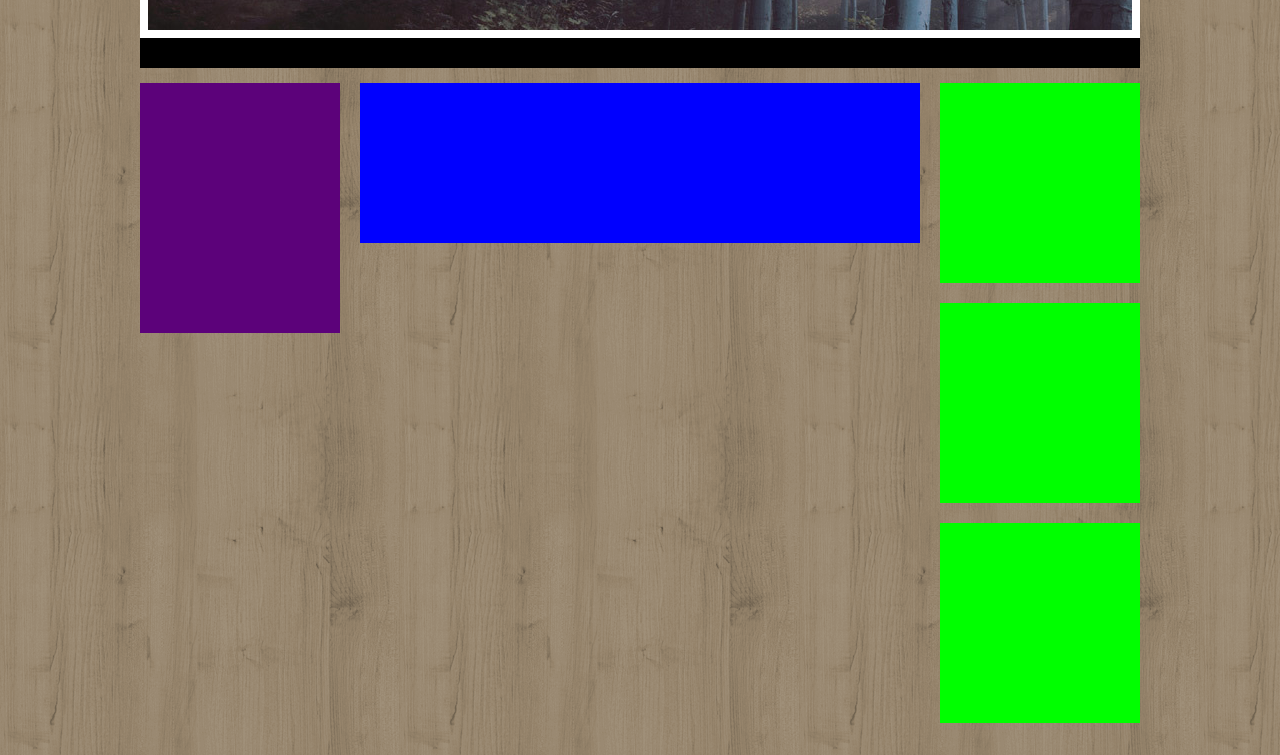
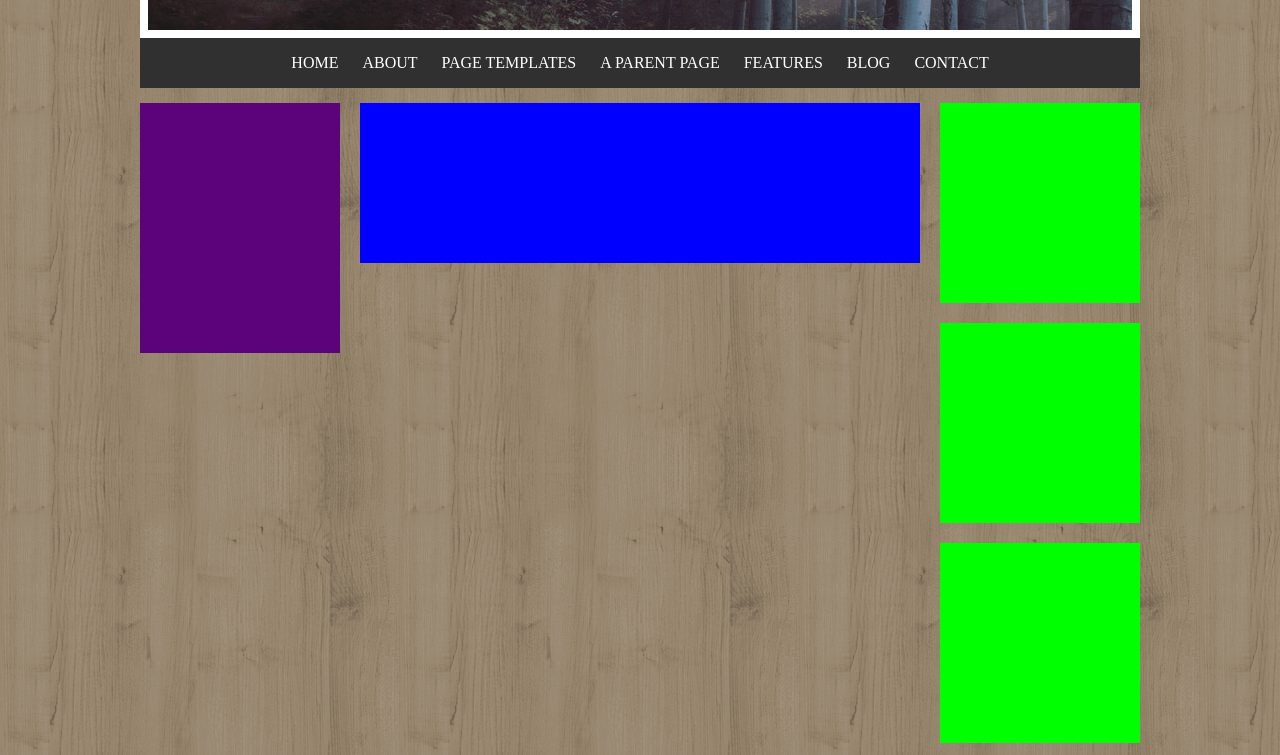
Before and after one commit to Marco-Sebastiani/htmlcss-wp, a plain HTML site: page index.html in a window 1280 px wide. Shown: the part 332-1087 px from the top of the page. Drawn offline with Linux system fonts and the light colour scheme.

Commit message:
Header-bottom

```diff
--- a/css/style.css
+++ b/css/style.css
@@ -7,6 +7,12 @@
 body{
   background-image: url(../img/natural-pattern.png);
 }
+
+a{
+  color: #31800f;
+  text-decoration: none;
+}
+
 
 .float-left{
   float: left;
@@ -53,19 +59,39 @@ header{
 
 .header-image-logo h2{
   color: #fff;
-  text-transform: uppercase;
   font-family: 'Montserrat', sans-serif;
   font-style: normal;
+  text-transform: uppercase;
 
 }
 
+/* header-bottom*/
 
+nav{
+  background-color: #303031;
+  text-align: center;
+}
 
-.header-bottom{
-  width: 100%;
-  height: 30px;
-  background-color: #000;
+nav .items{
+  list-style: none;
 }
+
+nav .items li{
+  display: inline-block;
+  height: 50px;
+  line-height: 50px;
+  text-transform: uppercase;
+  padding: 0 10px;
+}
+
+nav .items li a{
+  color: #fff;
+}
+
+.items li:hover{
+  background-color: lightgrey;
+}
+/* /Header-bottom */
 
 /* / HEADER */
 
--- a/index.html
+++ b/index.html
@@ -19,7 +19,15 @@
         <!-- / Fine header -->
 
         <nav class="header-bottom">
-
+          <ul class="items">
+            <li><a href="">Home</a></li>
+            <li><a href="">About</a></li>
+            <li><a href="">Page Templates</a></li>
+            <li><a href="">A Parent Page</a></li>
+            <li><a href="">Features</a></li>
+            <li><a href="">Blog</a></li>
+            <li><a href="">Contact</a></li>
+          </ul>
         </nav>
       </header>
       <!-- / INTESTAZIONE -->
```
